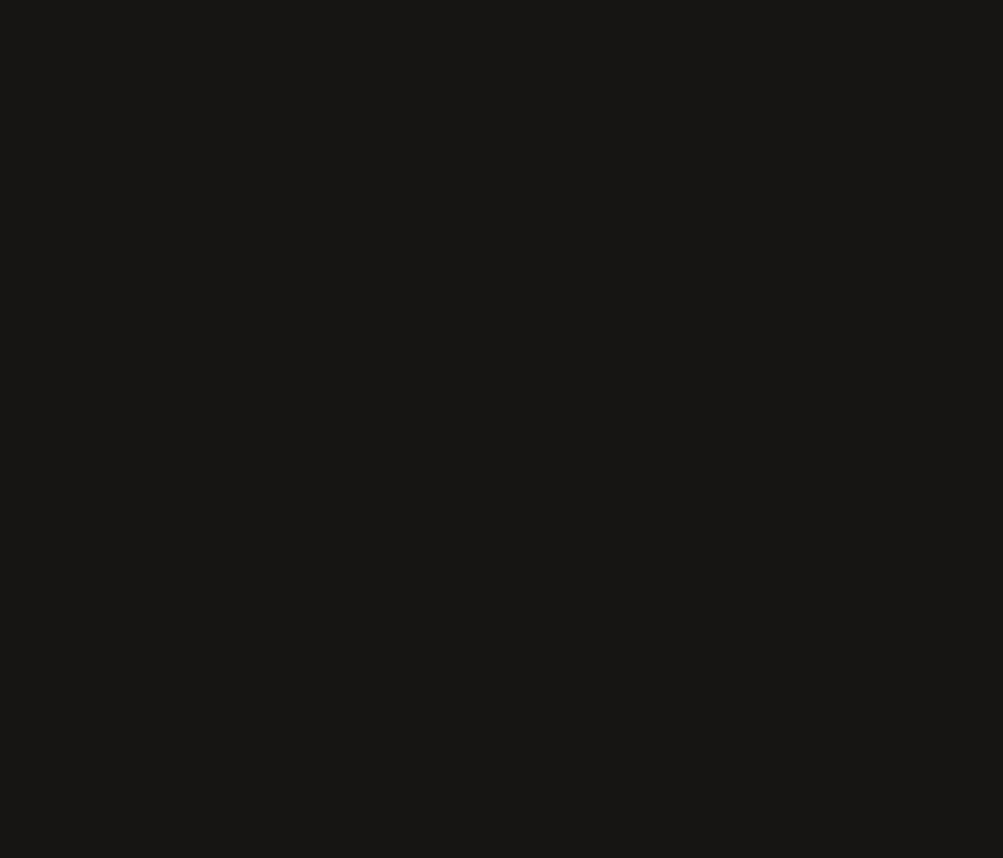
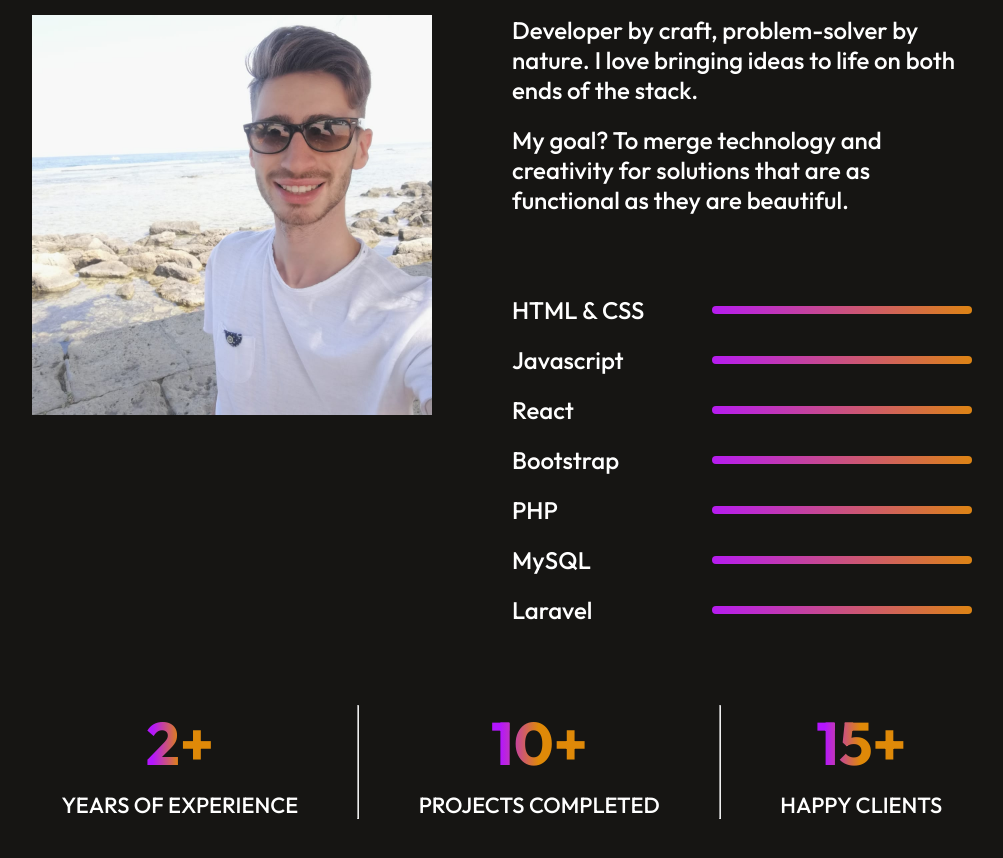
Before and after one commit to Riccardo-Giordanella/Portfolio, a React (Vite) app: page / in a window 1280 px wide. Shown: the part 1720-2578 px from the top of the page, without its empty margins (138-1141 px from the left). Before the commit the page ends 1474 px from the top, so only its background shows below. Built offline with nearby package versions, Linux system fonts and the light colour scheme.

Commit message:
About section created

```diff
--- a/package.json
+++ b/package.json
@@ -12,7 +12,8 @@
   "dependencies": {
     "react": "^19.1.0",
     "react-anchor-link-smooth-scroll": "^1.0.12",
-    "react-dom": "^19.1.0"
+    "react-dom": "^19.1.0",
+    "typed.js": "^2.1.0"
   },
   "devDependencies": {
     "@eslint/js": "^9.30.1",
--- a/src/Components/About.css
+++ b/src/Components/About.css
@@ -0,0 +1,109 @@
+.about {
+  display: flex;
+  flex-direction: column;
+  align-items: center;
+  justify-content: center;
+  gap: 80px;
+  margin: 80px 170px;
+}
+
+.about-title {
+  position: relative;
+}
+
+.about-title h1 {
+  padding: 0px 30px;
+  font-size: 80px;
+  font-weight: 600;
+}
+
+.about-sections {
+  display: flex;
+  gap: 80px;
+}
+
+.about-left img {
+  width: 400px;
+  height: 400px;
+}
+
+.about-right {
+  display: flex;
+  flex-direction: column;
+  gap: 80px;
+}
+
+.about-para {
+  display: flex;
+  flex-direction: column;
+  gap: 20px;
+  font-size: 24px;
+  font-weight: 500;
+}
+
+.about-skills {
+  display: flex;
+  flex-direction: column;
+  gap: 20px;
+}
+
+.about-skill {
+  display: flex;
+  gap: 50px;
+  align-items: center;
+  transition: 0.3s;
+}
+
+.about-skill:hover {
+  transform: scale(1.05);
+  transition: 0.3s;
+}
+
+.about-skill p {
+  min-width: 150px;
+  font-size: 24px;
+  font-weight: 500;
+}
+
+.about-skill hr {
+  outline: none;
+  border: none;
+  width: 50%;
+  height: 8px;
+  border-radius: 50px;
+  background: linear-gradient(264deg, #df8908 -5.09%, #b415ff 106.28%);
+}
+
+.about-achievements {
+  display: flex;
+  width: 100%;
+  justify-content: space-around;
+  margin-bottom: 80px;
+}
+
+.about-achievement {
+  display: flex;
+  flex-direction: column;
+  align-items: center;
+  gap: 10px;
+  transition: 0.5s;
+}
+
+.about-achievement:hover {
+  transform: scale(1.12);
+  transition: 0.5s;
+}
+
+.about-achievement h2 {
+  font-size: 60px;
+  font-weight: 700;
+  background: linear-gradient(270deg, #df8908 50.41%, #b415ff 90.25%);
+  background-clip: text;
+  -webkit-background-clip: text;
+  -webkit-text-fill-color: transparent;
+}
+
+.about-achievement p {
+  font-size: 22px;
+  font-weight: 500;
+}
--- a/src/Components/About.jsx
+++ b/src/Components/About.jsx
@@ -1,9 +1,75 @@
-import './About.css';
+import "./About.css";
+import profile_img from "../assets/riccardo_2.jpg";
 
 export default function About() {
-    return (
-        <div className="about">
-
+  return (
+    <div className="about">
+      <div className="about-title">
+        <h1>About me</h1>
+      </div>
+      <div className="about-sections">
+        <div className="about-left">
+          <img src={profile_img} alt="Profile Image" />
         </div>
-    );
+        <div className="about-right">
+          <div className="about-para">
+            <p>
+              Developer by craft, problem-solver by nature. I love bringing
+              ideas to life on both ends of the stack.
+            </p>
+            <p>
+              My goal? To merge technology and creativity for solutions that are
+              as functional as they are beautiful.
+            </p>
+          </div>
+          <div className="about-skills">
+            <div className="about-skill">
+              <p>HTML & CSS</p>
+              <hr style={{ width: "100%" }} />
+            </div>
+            <div className="about-skill">
+              <p>Javascript</p>
+              <hr style={{ width: "100%" }} />
+            </div>
+            <div className="about-skill">
+              <p>React</p>
+              <hr style={{ width: "70%" }} />
+            </div>
+            <div className="about-skill">
+              <p>Bootstrap</p>
+              <hr style={{ width: "100%" }} />
+            </div>
+            <div className="about-skill">
+              <p>PHP</p>
+              <hr style={{ width: "75%" }} />
+            </div>
+            <div className="about-skill">
+              <p>MySQL</p>
+              <hr style={{ width: "75%" }} />
+            </div>
+            <div className="about-skill">
+              <p>Laravel</p>
+              <hr style={{ width: "75%" }} />
+            </div>
+          </div>
+        </div>
+      </div>
+      <div className="about-achievements">
+        <div className="about-achievement">
+          <h2>2+</h2>
+          <p>YEARS OF EXPERIENCE</p>
+        </div>
+        <hr />
+        <div className="about-achievement">
+          <h2>10+</h2>
+          <p>PROJECTS COMPLETED</p>
+        </div>
+        <hr />
+        <div className="about-achievement">
+          <h2>15+</h2>
+          <p>HAPPY CLIENTS</p>
+        </div>
+      </div>
+    </div>
+  );
 }
--- a/src/Components/Hero.css
+++ b/src/Components/Hero.css
@@ -27,14 +27,14 @@
   -webkit-background-clip: text;
 }
 
-.hero p{
+.hero p {
   width: 50%;
   text-align: center;
   font-size: 24px;
   line-height: 40px;
 }
 
-.hero-action{
+.hero-action {
   display: flex;
   align-items: center;
   gap: 25px;
@@ -43,24 +43,27 @@
   margin-bottom: 50px;
 }
 
-.hero-connect{
-    background: linear-gradient(264deg, #DF8909 -5.09%, #B415FF 106.28%);
+.hero-connect {
+  background: linear-gradient(264deg, #df8909 -5.09%, #b415ff 106.28%);
   padding: 25px 45px;
   border-radius: 50px;
   cursor: pointer;
+  transition: 0.5s;
 }
 
-.hero-resume{
+.hero-connect:hover {
+  background-position: left center;
+  box-shadow: 0 0 15px rgba(223, 137, 9, 0.4), 0 0 25px rgba(180, 21, 255, 0.3);
+}
+
+.hero-resume {
   padding: 25px 75px;
   border-radius: 50px;
   border: 2px solid white;
   cursor: pointer;
+  transition: 0.5s;
 }
 
-.hero-connect:hover{
-    border: 2px solid white;
+.hero-resume:hover {
+  border-color: #b415ff;
 }
-
-.hero-resume:hover{
-    border-color: #B415FF;
-}
--- a/src/Components/Hero.jsx
+++ b/src/Components/Hero.jsx
@@ -1,12 +1,36 @@
-import profile_pic from '../assets/riccardo_2.jpg';
-import './Hero.css';
+import { useEffect, useRef } from "react";
+import profile_pic from "../assets/riccardo_2.jpg";
+import "./Hero.css";
+import Typed from "typed.js";
 
 export default function Hero() {
+  // Create reference to store the DOM element containing the animation
+  const el = useRef(null);
+
+  useEffect(() => {
+    const typed = new Typed(el.current, {
+      strings: ["Front-end", "Back-end"],
+      typeSpeed: 90,
+      typeBackSpeed: 10,
+      loop: true,
+    });
+
+    return () => {
+      // Destroy Typed instance during cleanup to stop animation
+      typed.destroy();
+    };
+  }, []);
   return (
     <div className="hero">
-            <img src={profile_pic} alt="Profile" className='profile-pic' />
-            <h1><span>I'm Riccardo Giordanella,</span> a Front/Back end developer based in Italy</h1>
-            <p>I'm a passionate developer with a knack for creating stunning web applications.</p>
+      <img src={profile_pic} alt="Profile" className="profile-pic" />
+      <h1>
+        <span>I'm Riccardo Giordanella,</span><br /> a <span ref={el}></span><br /> developer based
+        in Italy
+      </h1>
+      <p>
+        I'm a passionate developer with a knack for creating stunning web
+        applications.
+      </p>
       <div className="hero-action">
         <div className="hero-connect">Connect with me</div>
         <div className="hero-resume">View my resume</div>
--- a/src/Components/Navbar.css
+++ b/src/Components/Navbar.css
@@ -6,7 +6,7 @@
 }
 
 .logo {
-  width: 100px;
+  width: 150px;
   height: 100px;
 }
 
```
Also changed, not shown: src/App.jsx (+4 -4 lines), src/assets/riccardo.png, 1 other file (tests, documents, lock files or other folders). Lines whose indentation alone changed are shown as unchanged.
